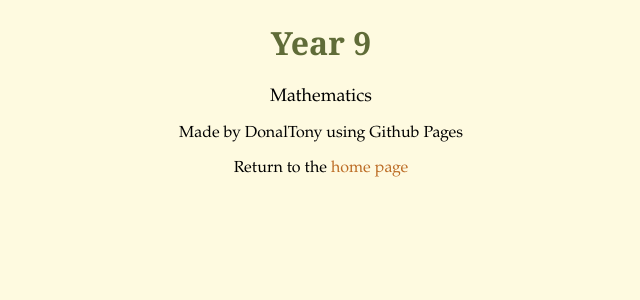
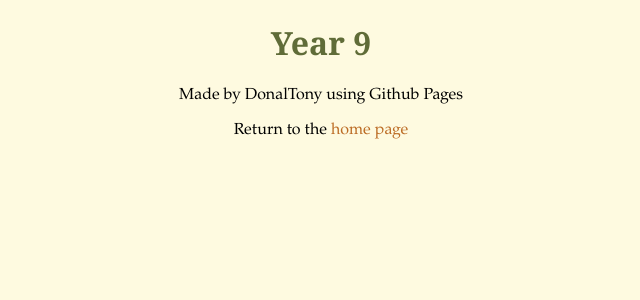
Before and after one commit to dvaraka/the-merchant, a Jekyll site: the page built from notes/year-9/year-9.md, in a window 1280 px wide. Shown: the top 300 px of the page, without its empty margins (319-959 px from the left). Built offline with Jekyll 4.4.1, drawn with Linux system fonts in a browser that asks for light colours; our own code applies the rules of GitHub Pages for plain Markdown files.

Commit message:
Update year-9.md

```diff
--- a/notes/year-9/year-9.md
+++ b/notes/year-9/year-9.md
@@ -3,5 +3,4 @@
 </head>
 <body>
   <h1 class="title">Year 9</h1>
-  <div class="subject-button"><a href="https://harzavad.github.io/the-merchant/notes/year-9/maths/yr9-maths.html">Mathematics</a></div>
 </body>
```
